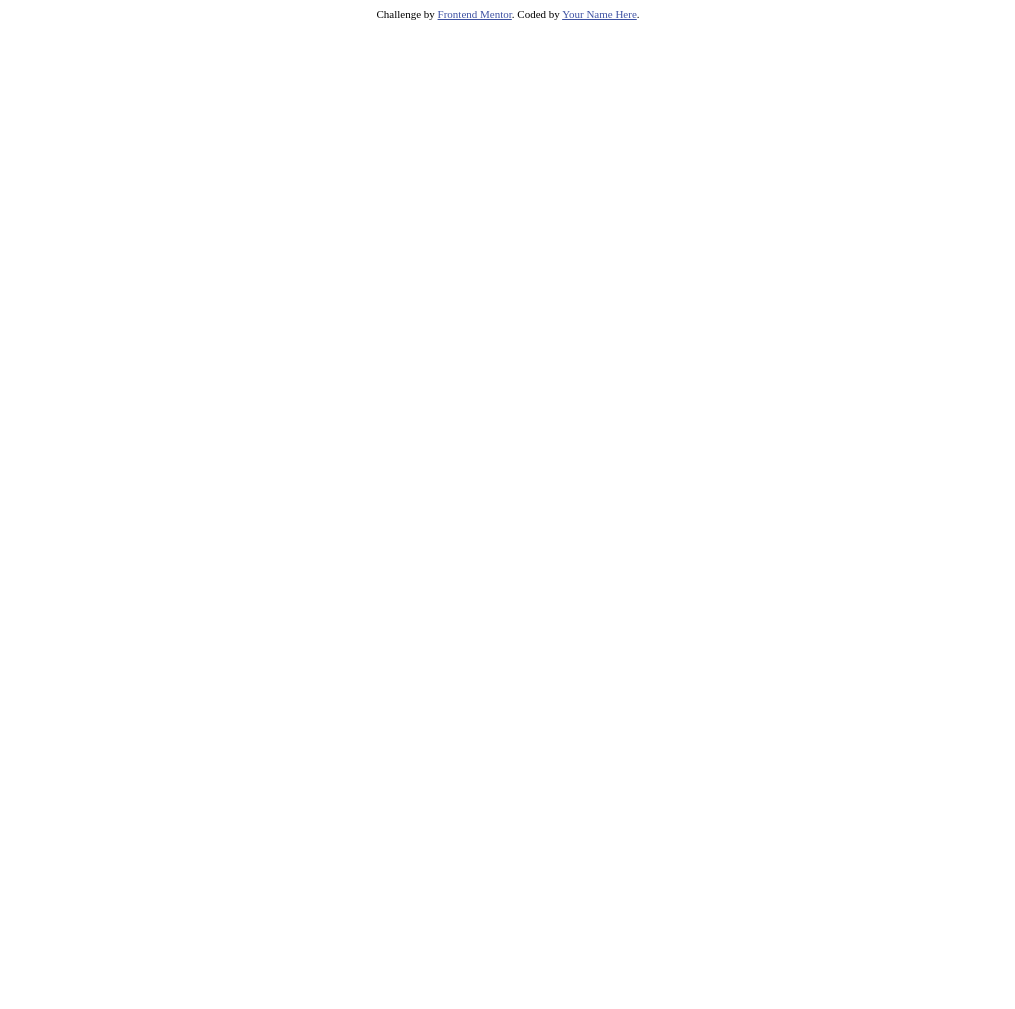
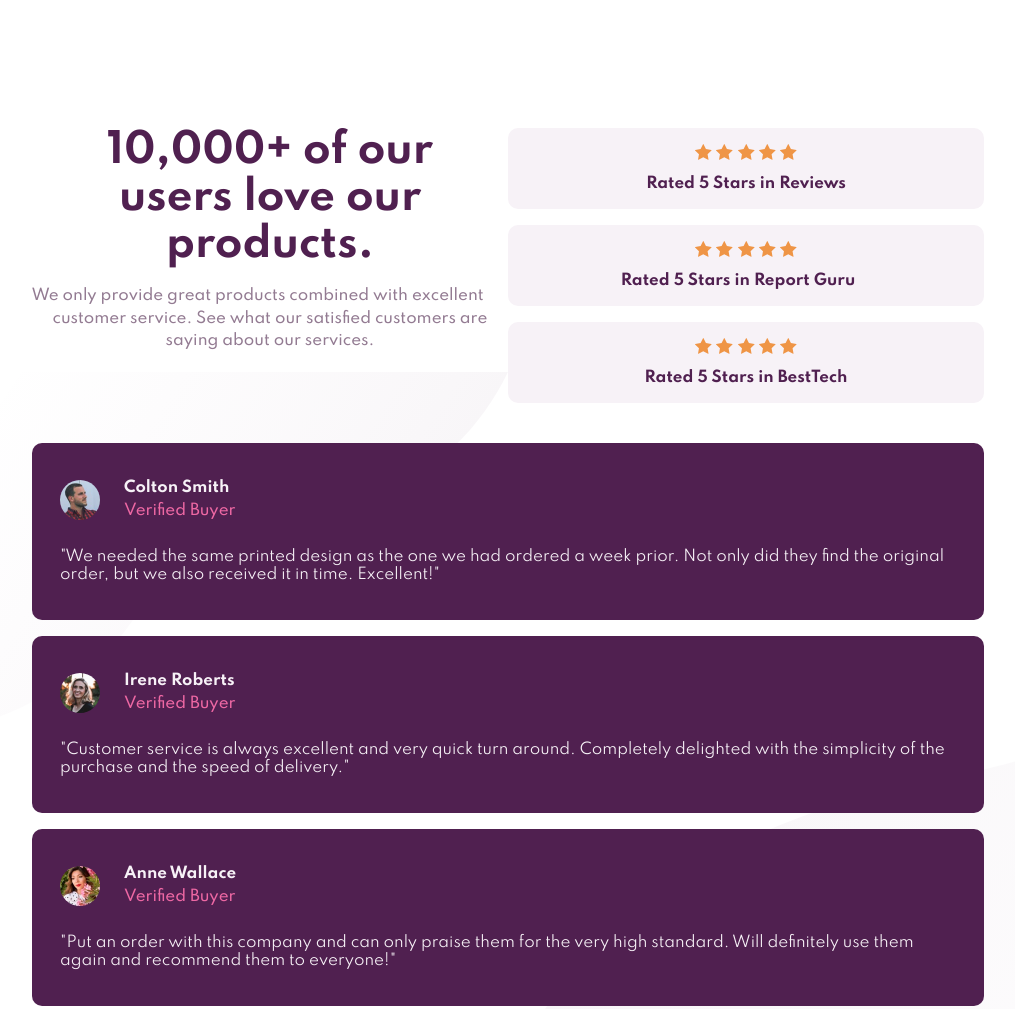
Before and after one commit to ismailcet/FrontendMentor-SocialProof, a plain HTML site: page index.html in a window 1280 px wide. Shown: the whole page, without its empty margins (132-1147 px from the left). Before the commit the page ends 800 px from the top, so only its background shows below. Drawn offline with Linux system fonts and the light colour scheme.

Commit message:
Social proof section challenge hub

```diff
--- a/index.html
+++ b/index.html
@@ -11,51 +11,100 @@
       sizes="32x32"
       href="./images/favicon-32x32.png"
     />
+    <!-- Styles -->
+    <link rel="stylesheet" href="style.css">
 
     <title>Frontend Mentor | Social proof section</title>
 
-    <!-- Feel free to remove these styles or customise in your own stylesheet 👍 -->
-    <style>
-      .attribution {
-        font-size: 11px;
-        text-align: center;
-      }
-      .attribution a {
-        color: hsl(228, 45%, 44%);
-      }
-    </style>
   </head>
   <body>
-    <!-- 10,000+ of our users love our products.
+   <main class="section">
+     <section class="section-center">
+        <!-- Header -->
+        <div class="header">
+          <h2 class="header-title">10,000+ of our users love our products.</h2>
+          <p class="header-info">We only provide great products combined with excellent customer service.
+          See what our satisfied customers are saying about our services.</p>
+        </div>
+        <!-- Stars -->
+        <div class="stars">
+          <div class="star">
+            <div class="fiveStar">
+              <img src="images/icon-star.svg" alt="star">
+              <img src="images/icon-star.svg" alt="star">
+              <img src="images/icon-star.svg" alt="star">
+              <img src="images/icon-star.svg" alt="star">
+              <img src="images/icon-star.svg" alt="star">
+            </div>
+            <p class="stars-info">Rated 5 Stars in Reviews</p>
+          </div>
+          <div class="star">
+            <div class="fiveStar">
+              <img src="images/icon-star.svg" alt="star">
+              <img src="images/icon-star.svg" alt="star">
+              <img src="images/icon-star.svg" alt="star">
+              <img src="images/icon-star.svg" alt="star">
+              <img src="images/icon-star.svg" alt="star">
+            </div>
+            <p class="stars-info">Rated 5 Stars in Report Guru</p>
+          </div>
+          <div class="star">
+            <div class="fiveStar">
+              <img src="images/icon-star.svg" alt="star">
+              <img src="images/icon-star.svg" alt="star">
+              <img src="images/icon-star.svg" alt="star">
+              <img src="images/icon-star.svg" alt="star">
+              <img src="images/icon-star.svg" alt="star">
+            </div>
+            <p class="stars-info">Rated 5 Stars in BestTech</p>
+          </div>
+        </div>
+        <!-- People -->
+        <div class="people">
+         <div class="person" id="colton">
+           <div class="person-info">
+             <img src="images/image-colton.jpg" alt="person1" class="person-img">
+             <div class="person-name">
+               <h4 class="name">Colton Smith </h4>
+               <p class="person-job">Verified Buyer</p>
+             </div>
+           </div>
+           <p class="text">
+            "We needed the same printed design as the one we had ordered a week prior.
+            Not only did they find the original order, but we also received it in time.
+            Excellent!"
+           </p>
+         </div>
+         <div class="person" id="irene">
+          <div class="person-info">
+            <img src="images/image-irene.jpg" alt="person1" class="person-img">
+            <div class="person-name">
+              <h4 class="name">Irene Roberts</h4>
+              <p class="person-job">Verified Buyer</p>
+            </div>
+          </div>
+          <p class="text">
+            "Customer service is always excellent and very quick turn around. Completely
+            delighted with the simplicity of the purchase and the speed of delivery."
+          </p>
+        </div>
+        <div class="person" id="anne">
+          <div class="person-info">
+            <img src="images/image-anne.jpg" alt="person1" class="person-img">
+            <div class="person-name">
+              <h4 class="name">Anne Wallace</h4>
+              <p class="person-job">Verified Buyer</p>
+            </div>
+          </div>
+          <p class="text">
+            "Put an order with this company and can only praise them for the very high
+            standard. Will definitely use them again and recommend them to everyone!"
+          </p>
+        </div>
+        </div>
+     </section>
+   </main>
 
-    We only provide great products combined with excellent customer service.
-    See what our satisfied customers are saying about our services.
-
-    Rated 5 Stars in Reviews
-    Rated 5 Stars in Report Guru
-    Rated 5 Stars in BestTech
-
-    Colton Smith
-    Verified Buyer
-    "We needed the same printed design as the one we had ordered a week prior.
-    Not only did they find the original order, but we also received it in time.
-    Excellent!"
-
-    Irene Roberts
-    Verified Buyer
-    "Customer service is always excellent and very quick turn around. Completely
-    delighted with the simplicity of the purchase and the speed of delivery."
-
-    Anne Wallace
-    Verified Buyer
-    "Put an order with this company and can only praise them for the very high
-    standard. Will definitely use them again and recommend them to everyone!" -->
-
-    <div class="attribution">
-      Challenge by
-      <a href="https://www.frontendmentor.io?ref=challenge" target="_blank"
-        >Frontend Mentor</a
-      >. Coded by <a href="#">Your Name Here</a>.
     </div>
   </body>
 </html>
--- a/style.css
+++ b/style.css
@@ -0,0 +1,149 @@
+/* Font */
+@import url("https://fonts.googleapis.com/css2?family=Spartan:wght@400;500;700&display=swap");
+
+/* Global Variables */
+:root {
+  --clr-Very-Dark-Magenta: hsl(300, 43%, 22%);
+  --clr-Soft-Pink: hsl(333, 80%, 67%);
+  --clr-Dark-Grayish-Magenta: hsl(303, 10%, 53%);
+  --clr-Light-Grayish-Magenta: hsl(300, 24%, 96%);
+  --clr-white: hsl(0, 0%, 100%);
+  --ff--primary: "Spartan", sans-serif;
+  --radius: 1rem;
+}
+/* Global Styles */
+*,
+::after,
+::before {
+  margin: 0;
+  padding: 0;
+  box-sizing: border-box;
+}
+body {
+  font-size: 16px;
+  font-family: var(--ff--primary);
+  background-image: url(images/bg-pattern-top-mobile.svg),
+    url(images/bg-pattern-bottom-mobile.svg);
+  background-repeat: no-repeat, no-repeat;
+  background-position: right 50vw bottom 50vh, left 50vw top 50vh;
+}
+ul {
+  list-style-type: none;
+}
+a {
+  text-decoration: none;
+}
+
+/* Section */
+.section {
+  margin: 4.5rem 1.5rem;
+}
+.header {
+  margin-bottom: 2.5rem;
+}
+.header-title {
+  color: var(--clr-Very-Dark-Magenta);
+  margin: 0 1.8rem;
+  font-weight: bold;
+  font-size: 1.75rem;
+  margin-bottom: 1rem;
+  text-align: center;
+}
+.header-info {
+  font-size: 15px;
+  text-indent: -25px;
+  text-align: center;
+  font-weight: 500;
+  line-height: 1.5;
+  color: var(--clr-Dark-Grayish-Magenta);
+}
+/* Stars */
+.stars {
+  text-align: center;
+  margin-bottom: 2.5rem;
+}
+.star {
+  padding: 1rem 4.5rem;
+  background-color: var(--clr-Light-Grayish-Magenta);
+  margin-bottom: 1rem;
+  border-radius: 10px;
+}
+.star:last-child {
+  margin-bottom: 0;
+}
+.fiveStar {
+  margin-bottom: 0.625rem;
+}
+.stars-info {
+  white-space: nowrap;
+  text-align: center;
+  font-size: 15px;
+  font-weight: 700;
+  color: var(--clr-Very-Dark-Magenta);
+}
+.star:nth-child(2) .stars-info {
+  margin-left: -1rem;
+}
+/* People */
+.person {
+  padding: 2.25rem 1.75rem;
+  background-color: var(--clr-Very-Dark-Magenta);
+  margin-bottom: 1rem;
+  border-radius: 10px;
+  color: var(--clr-Light-Grayish-Magenta);
+  font-size: 15px;
+}
+.person:last-child {
+  margin-bottom: 0;
+}
+.person-info {
+  display: flex;
+  align-items: center;
+  margin-bottom: 1.75rem;
+  font-weight: 500;
+}
+.person-img {
+  border-radius: 50%;
+  width: 40px;
+  height: auto;
+}
+.person-name {
+  margin-left: 1.5rem;
+}
+.name {
+  margin-bottom: 5px;
+}
+.person-job {
+  color: var(--clr-Soft-Pink);
+}
+/* Responsive Design */
+
+/* Desktop */
+@media screen and (min-width: 56em) {
+  body {
+    background-image: url(images/bg-pattern-top-desktop.svg),
+      url(images/bg-pattern-bottom-desktop.svg);
+    background-repeat: no-repeat, no-repeat;
+    background-position: right 50vw bottom 50vh, left 50vw top 50vh;
+  }
+
+  .section {
+    margin: 8rem 10.25rem;
+  }
+  .section-center {
+    display: flex;
+    flex-wrap: wrap;
+  }
+  .header {
+    width: 50%;
+  }
+  .header-title {
+    font-size: 40px;
+  }
+  .stars {
+    width: 50%;
+  }
+  .people {
+    width: 100%;
+  }
+}
```
